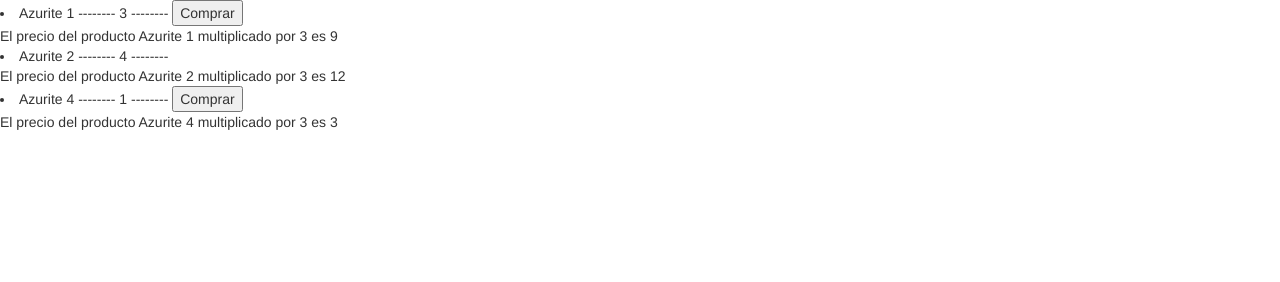
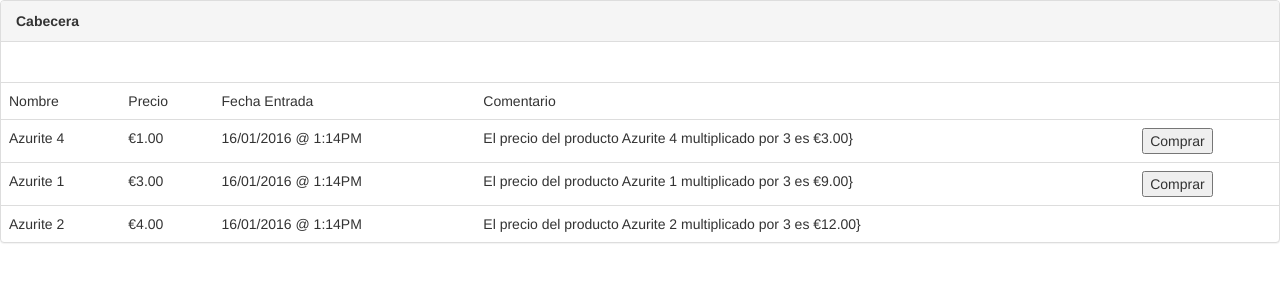
Before and after one commit to fernanzambrano/angularjs-learning, a plain HTML site: page index.html in a window 1280 px wide. Drawn offline with nearby package versions, Linux system fonts and the light colour scheme.

Commit message:
Formateando con Filtros

```diff
--- a/app.js
+++ b/app.js
@@ -1,10 +1,10 @@
 (function(){
 
  	var gems = [
- 				{ name: 'Azurite 1', price: 3.00, visible: true, canPurchase: false },
- 				{ name: 'Azurite 2', price: 4.00, visible: true, canPurchase: true },
- 				{ name: 'Azurite 3', price: 2.00, visible: false, canPurchase: true },
- 				{ name: 'Azurite 4', price: 1.00, visible: true, canPurchase: false }
+ 				{ name: 'Azurite 1', price: 3.00, visible: true, canPurchase: false, dateInput: '1452950043541' },
+ 				{ name: 'Azurite 2', price: 4.00, visible: true, canPurchase: true, dateInput: '1452950043541' },
+ 				{ name: 'Azurite 3', price: 2.00, visible: false, canPurchase: true, dateInput: '1452950043541' },
+ 				{ name: 'Azurite 4', price: 1.00, visible: true, canPurchase: false, dateInput: '1452950043541' }
  			   ];
 
  	var app = angular.module('gemStore', []);
--- a/index.html
+++ b/index.html
@@ -10,11 +10,33 @@
   <script type="text/javascript" src="app.js"></script>
 
 <body ng-controller="StoreController as store">
-  <lu>
-    <div ng-repeat="product in store.products" ng-show="product.visible">
-      <li>{{product.name}} -------- {{product.price}} -------- <button ng-hide="product.canPurchase">Comprar</button> </li>
-      {{"El precio del producto "+ product.name + " multiplicado por 3 es " + 3*product.price}}
+
+  <div class="panel panel-default">
+    <div class="panel-heading"><b>Cabecera</b></div>
+    <div class="panel-body">
+      <p></p>
     </div>
-  </lu>
+
+    <table class="table">
+      <thead>
+        <td>Nombre</td>
+        <td>Precio</td>
+        <td>Fecha Entrada</td>
+        <td>Comentario</td>
+        <td></td>
+      </thead>
+
+      <tr ng-repeat="product in store.products | limitTo:20 | orderBy:'price'" ng-show="product.visible">
+        <td>{{product.name}}</td>
+        <td>{{product.price | currency: '&euro;' : 2}}</td>
+        <td>{{product.dateInput | date: 'dd/MM/yyyy @ h:mma' }}</td>
+        <td>{{"El precio del producto "+ product.name + " multiplicado por 3 es "}}
+            {{3*product.price | currency: '&euro;' : 2}}}</td>
+        <td><button ng-hide="product.canPurchase">Comprar</button></td>
+      </tr>
+    </table>
+
+  </div>
+
 </body>
 </html>
```
